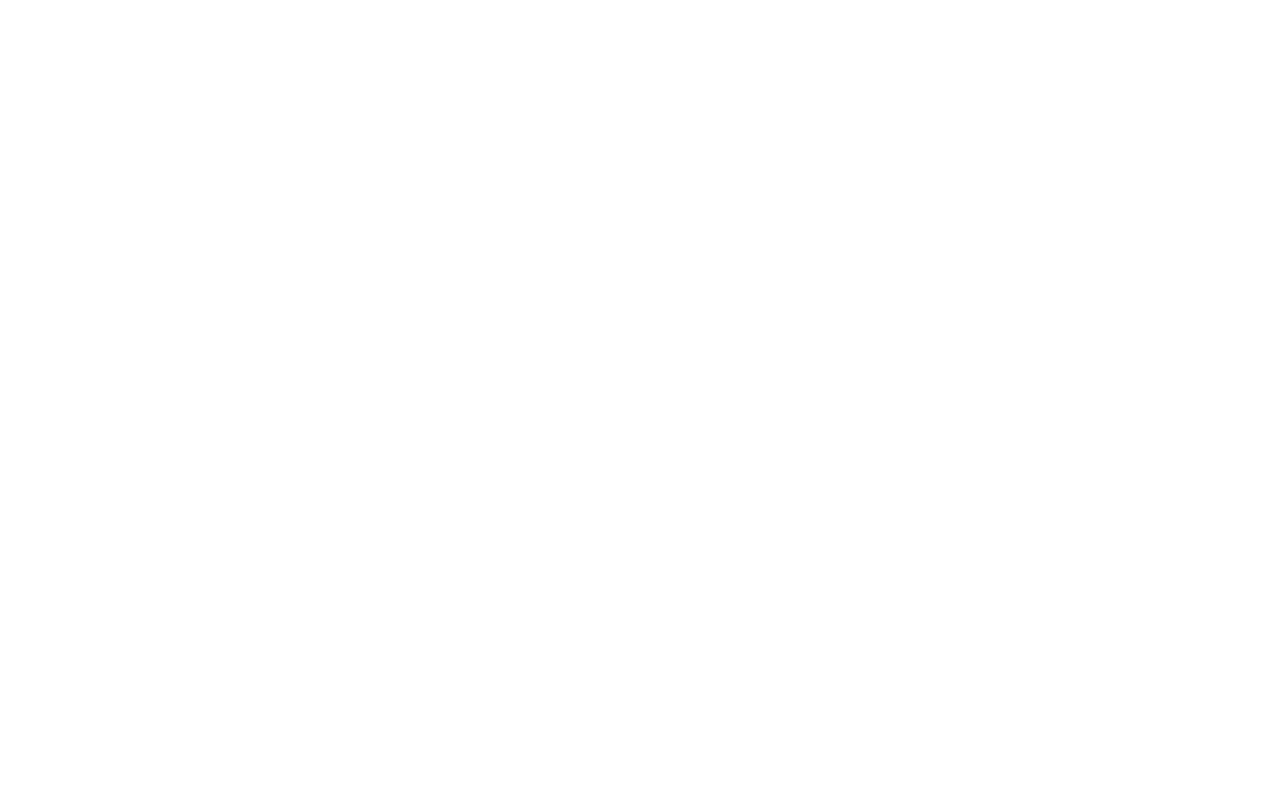
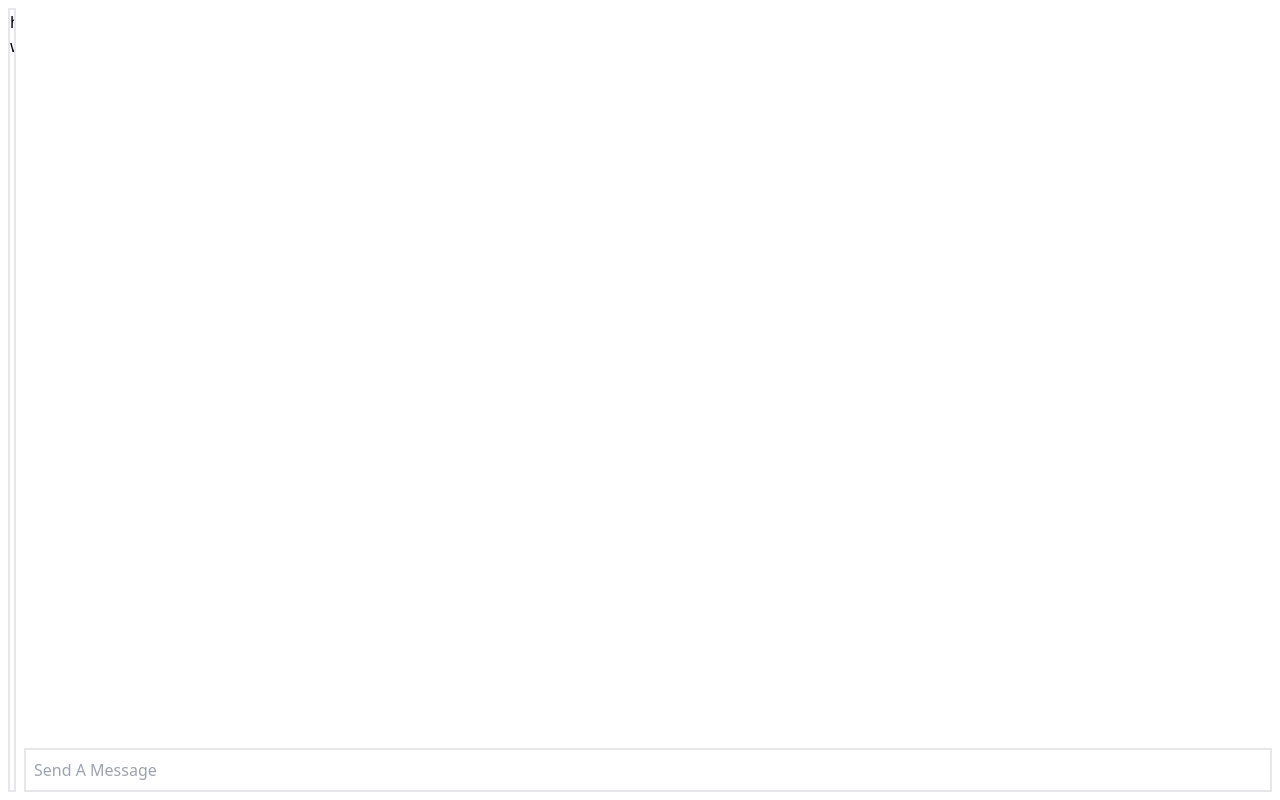
Before and after one commit to dimension-breaker/global-chat-ui, an Angular app: page / in a window 1280 px wide. Built offline with nearby package versions, Linux system fonts and the light colour scheme.

Commit message:
feature | add chat

```diff
--- a/src/app/app.component.html
+++ b/src/app/app.component.html
@@ -1,14 +1,24 @@
 <router-outlet />
+<style>
+  ::-webkit-scrollbar {
+    width: 0;
+  }
+</style>
 
-<div class="flex flex-row gap-2 h-screen items-stretch p-2">
-  <div [ngStyle]="{ flex: '0 1 20%' }"></div>
-
-  <div class="flex flex-col gap-2" [ngStyle]="{ flex: '0 1 60%' }">
-    <div class="flex flex-col gap-2 min-h-0 overflow-auto" [ngStyle]="{ flex: '1 1 auto' }" #scroll>
-      <div *ngFor="let message of messages; let i = index" [ngStyle]="{ marginTop: i === 0 ? 'auto' : '0' }">{{ message }}</div>
+<div class="flex flex-rol gap-2 h-screen p-2" [ngStyle]="{ flex: '1 1 auto' }">
+  <div class="w-2 sm:w-auto z-10">
+    <div class="bg-white border-2 duration-200 h-full overflow-hidden" (click)="isExpanded = !isExpanded" [ngStyle]="{ 'max-width': isExpanded ? '256px' : '8px', 'min-width': isExpanded ? '256px' : '8px' }">
+      hello world
     </div>
-    <input #message (keyup.enter)="messages.push(message.value); message.value = ''">
   </div>
 
-  <div [ngStyle]="{ flex: '0 1 20%' }"></div>
+  <div class="flex flex-col gap-2 h-full min-w-0" [ngStyle]="{ flex: '1 1 auto' }">
+    <div class="flex flex-col gap-2 overflow-auto" [ngStyle]="{ flex: '1 1 auto' }" #scroll>
+      <div class="border-2 p-2 w-fit" *ngFor="let message of messages; let i = index" [ngStyle]="{ marginTop: i === 0 ? 'auto' : undefined }">
+        <div class="font-bold">bob</div>
+        <div>{{ message }}</div>
+      </div>
+    </div>
+    <input class="border-2 focus:outline-none p-2" #message (keyup.enter)="message.value && messages.push(message.value); message.value = ''" placeholder="Send A Message">
+  </div>
 </div>
--- a/src/app/app.component.ts
+++ b/src/app/app.component.ts
@@ -1,9 +1,10 @@
-import { Component, ElementRef, ViewChild } from '@angular/core'
+import { Component, ElementRef, ViewChild } from '@angular/core';
 
 @Component({ selector: 'app-root', templateUrl: './app.component.html' })
 export class AppComponent {
+  isExpanded = false;
+  messages: string[] = []
   @ViewChild('scroll') scroll!: ElementRef
-  messages: string[] = []
 
   ngAfterViewChecked() {
     if (!this.scroll) return
@@ -15,3 +16,6 @@
     this.scroll.nativeElement.scrollTop = this.scroll.nativeElement.scrollHeight
   }
 }
+
+// add variables for space, border, color, and font
+// add sidebar: 0) user list 1) settings
```
